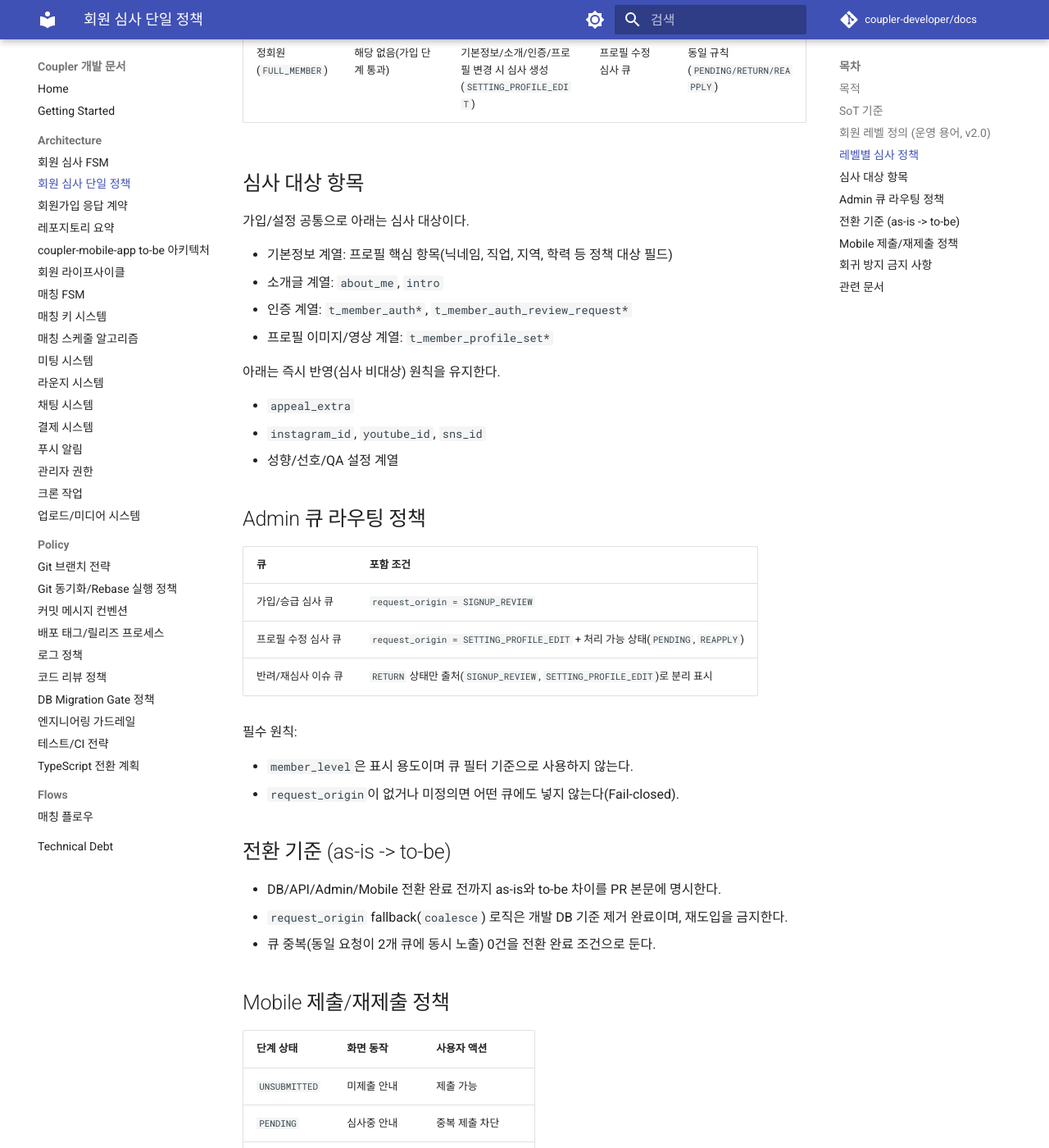
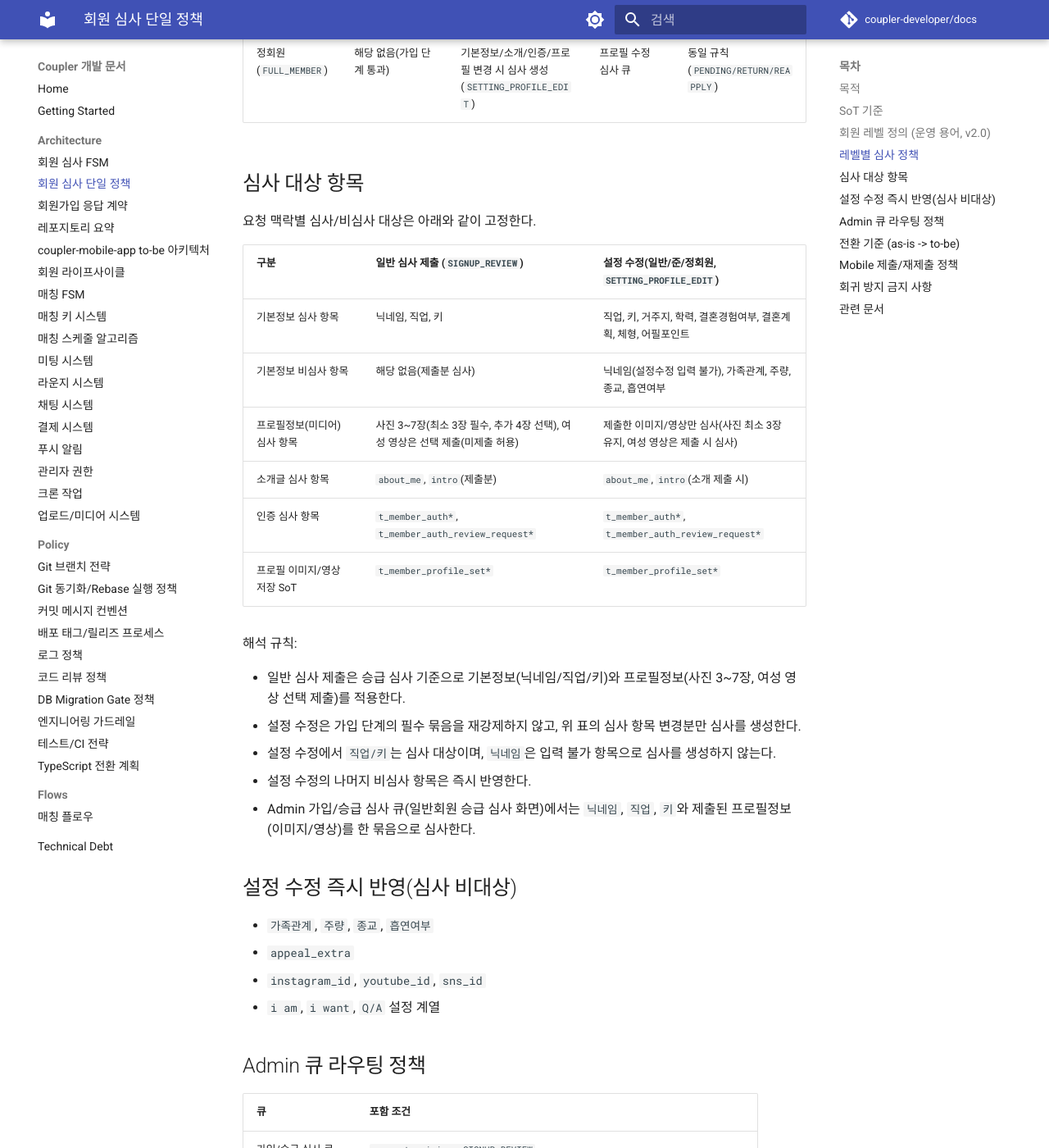
Before and after one commit to coupler-developer/docs, an MkDocs documentation site: the page built from content/architecture/member-review-policy.md, in a window 1280 px wide and 1400 px high, scrolled down 1695 px. Shown: the whole window at 82% size. Built offline with MkDocs 1.6.1 and Material for MkDocs 9.7.7, drawn with Linux system fonts in a browser that asks for light colours; comment, search, counter and statistics services are not loaded; some of the changed text lies outside the part shown.

Commit message:
docs: clarify member review policy criteria

```diff
--- a/content/architecture/member-review-policy.md
+++ b/content/architecture/member-review-policy.md
@@ -24,12 +24,12 @@
 
 가입 심사 단계에서 사용하는 레벨은 아래 4단계다.
 
-| 운영 용어 | 코드 | 기준 |
-| --- | --- | --- |
-| 회원전 | `PRE_MEMBER` | 가입 심사 단계(또는 기본정보 미승인) |
-| 일반회원 | `GENERAL_MEMBER` | 기본정보 승인 |
-| 준회원 | `SEMI_MEMBER` | 기본정보 + 필수인증 승인 |
-| 정회원 | `FULL_MEMBER` | 기본정보 + 필수인증 + 소개글 승인 |
+| 운영 용어 | 코드             | 기준                                 |
+| --------- | ---------------- | ------------------------------------ |
+| 회원전    | `PRE_MEMBER`     | 가입 심사 단계(또는 기본정보 미승인) |
+| 일반회원  | `GENERAL_MEMBER` | 기본정보 승인                        |
+| 준회원    | `SEMI_MEMBER`    | 기본정보 + 필수인증 승인             |
+| 정회원    | `FULL_MEMBER`    | 기본정보 + 필수인증 + 소개글 승인    |
 
 `SPECIAL_MEMBER`는 가입 단계 산출 레벨이 아니다.
 
@@ -39,35 +39,48 @@
 
 ## 레벨별 심사 정책
 
-| 레벨 | 가입 단계에서 심사 | 설정 수정에서 심사 | Admin 대기 큐 | Mobile 기본 동작 |
-| --- | --- | --- | --- | --- |
-| 회원전 (`PRE_MEMBER`) | 기본정보, 소개글, 필수인증 제출분 심사 | 가입 미완료 상태 수정은 `SIGNUP_REVIEW`로 유지 | 가입/승급 심사 큐 | 단계별 `PENDING/RETURN/REAPPLY` 노출, `RETURN`은 재제출 유도 |
-| 일반회원 (`GENERAL_MEMBER`) | 해당 없음(가입 단계 통과) | 심사대상 필드 수정 시 심사 생성(`SETTING_PROFILE_EDIT`) | 프로필 수정 심사 큐 | 제출 시 `PENDING`, 반려 시 `RETURN` + 재제출 |
-| 준회원 (`SEMI_MEMBER`) | 해당 없음(가입 단계 통과) | 소개글/기본정보/인증 수정 시 심사 생성(`SETTING_PROFILE_EDIT`) | 프로필 수정 심사 큐 | 동일 규칙(`PENDING/RETURN/REAPPLY`) |
-| 정회원 (`FULL_MEMBER`) | 해당 없음(가입 단계 통과) | 기본정보/소개/인증/프로필 변경 시 심사 생성(`SETTING_PROFILE_EDIT`) | 프로필 수정 심사 큐 | 동일 규칙(`PENDING/RETURN/REAPPLY`) |
+| 레벨                        | 가입 단계에서 심사                     | 설정 수정에서 심사                                                  | Admin 대기 큐       | Mobile 기본 동작                                             |
+| --------------------------- | -------------------------------------- | ------------------------------------------------------------------- | ------------------- | ------------------------------------------------------------ |
+| 회원전 (`PRE_MEMBER`)       | 기본정보, 소개글, 필수인증 제출분 심사 | 가입 미완료 상태 수정은 `SIGNUP_REVIEW`로 유지                      | 가입/승급 심사 큐   | 단계별 `PENDING/RETURN/REAPPLY` 노출, `RETURN`은 재제출 유도 |
+| 일반회원 (`GENERAL_MEMBER`) | 해당 없음(가입 단계 통과)              | 심사대상 필드 수정 시 심사 생성(`SETTING_PROFILE_EDIT`)             | 프로필 수정 심사 큐 | 제출 시 `PENDING`, 반려 시 `RETURN` + 재제출                 |
+| 준회원 (`SEMI_MEMBER`)      | 해당 없음(가입 단계 통과)              | 소개글/기본정보/인증 수정 시 심사 생성(`SETTING_PROFILE_EDIT`)      | 프로필 수정 심사 큐 | 동일 규칙(`PENDING/RETURN/REAPPLY`)                          |
+| 정회원 (`FULL_MEMBER`)      | 해당 없음(가입 단계 통과)              | 기본정보/소개/인증/프로필 변경 시 심사 생성(`SETTING_PROFILE_EDIT`) | 프로필 수정 심사 큐 | 동일 규칙(`PENDING/RETURN/REAPPLY`)                          |
 
 ## 심사 대상 항목
 
-가입/설정 공통으로 아래는 심사 대상이다.
+요청 맥락별 심사/비심사 대상은 아래와 같이 고정한다.
 
-- 기본정보 계열: 프로필 핵심 항목(닉네임, 직업, 지역, 학력 등 정책 대상 필드)
-- 소개글 계열: `about_me`, `intro`
-- 인증 계열: `t_member_auth*`, `t_member_auth_review_request*`
-- 프로필 이미지/영상 계열: `t_member_profile_set*`
+| 구분                         | 일반 심사 제출 (`SIGNUP_REVIEW`)                  | 설정 수정(일반/준/정회원, `SETTING_PROFILE_EDIT`)                |
+| ---------------------------- | ------------------------------------------------- | ---------------------------------------------------------------- |
+| 기본정보 심사 항목           | 닉네임, 직업, 키                                  | 직업, 키, 거주지, 학력, 결혼경험여부, 결혼계획, 체형, 어필포인트 |
+| 기본정보 비심사 항목         | 해당 없음(제출분 심사)                            | 닉네임(설정수정 입력 불가), 가족관계, 주량, 종교, 흡연여부       |
+| 프로필정보(미디어) 심사 항목 | 사진 3~7장(최소 3장 필수, 추가 4장 선택), 여성 영상은 선택 제출(미제출 허용) | 제출한 이미지/영상만 심사(사진 최소 3장 유지, 여성 영상은 제출 시 심사) |
+| 소개글 심사 항목             | `about_me`, `intro`(제출분)                       | `about_me`, `intro`(소개 제출 시)                                |
+| 인증 심사 항목               | `t_member_auth*`, `t_member_auth_review_request*` | `t_member_auth*`, `t_member_auth_review_request*`                |
+| 프로필 이미지/영상 저장 SoT  | `t_member_profile_set*`                           | `t_member_profile_set*`                                          |
 
-아래는 즉시 반영(심사 비대상) 원칙을 유지한다.
+해석 규칙:
 
+- 일반 심사 제출은 승급 심사 기준으로 기본정보(닉네임/직업/키)와 프로필정보(사진 3~7장, 여성 영상 선택 제출)를 적용한다.
+- 설정 수정은 가입 단계의 필수 묶음을 재강제하지 않고, 위 표의 심사 항목 변경분만 심사를 생성한다.
+- 설정 수정에서 `직업/키`는 심사 대상이며, `닉네임`은 입력 불가 항목으로 심사를 생성하지 않는다.
+- 설정 수정의 나머지 비심사 항목은 즉시 반영한다.
+- Admin 가입/승급 심사 큐(일반회원 승급 심사 화면)에서는 `닉네임`, `직업`, `키`와 제출된 프로필정보(이미지/영상)를 한 묶음으로 심사한다.
+
+## 설정 수정 즉시 반영(심사 비대상)
+
+- `가족관계`, `주량`, `종교`, `흡연여부`
 - `appeal_extra`
 - `instagram_id`, `youtube_id`, `sns_id`
-- 성향/선호/QA 설정 계열
+- `i am`, `i want`, `Q/A` 설정 계열
 
 ## Admin 큐 라우팅 정책
 
-| 큐 | 포함 조건 |
-| --- | --- |
-| 가입/승급 심사 큐 | `request_origin = SIGNUP_REVIEW` |
+| 큐                  | 포함 조건                                                                      |
+| ------------------- | ------------------------------------------------------------------------------ |
+| 가입/승급 심사 큐   | `request_origin = SIGNUP_REVIEW`                                               |
 | 프로필 수정 심사 큐 | `request_origin = SETTING_PROFILE_EDIT` + 처리 가능 상태(`PENDING`, `REAPPLY`) |
-| 반려/재심사 이슈 큐 | `RETURN` 상태만 출처(`SIGNUP_REVIEW`, `SETTING_PROFILE_EDIT`)로 분리 표시 |
+| 반려/재심사 이슈 큐 | `RETURN` 상태만 출처(`SIGNUP_REVIEW`, `SETTING_PROFILE_EDIT`)로 분리 표시      |
 
 필수 원칙:
 
@@ -82,13 +95,13 @@
 
 ## Mobile 제출/재제출 정책
 
-| 단계 상태 | 화면 동작 | 사용자 액션 |
-| --- | --- | --- |
-| `UNSUBMITTED` | 미제출 안내 | 제출 가능 |
-| `PENDING` | 심사중 안내 | 중복 제출 차단 |
-| `RETURN` | 반려 사유 표시 | 재제출 가능 |
-| `REAPPLY` | 재심사중 안내 | 추가 중복 제출 차단 |
-| `APPROVED` | 승인 상태 표시 | 다음 단계 진행 |
+| 단계 상태     | 화면 동작      | 사용자 액션         |
+| ------------- | -------------- | ------------------- |
+| `UNSUBMITTED` | 미제출 안내    | 제출 가능           |
+| `PENDING`     | 심사중 안내    | 중복 제출 차단      |
+| `RETURN`      | 반려 사유 표시 | 재제출 가능         |
+| `REAPPLY`     | 재심사중 안내  | 추가 중복 제출 차단 |
+| `APPROVED`    | 승인 상태 표시 | 다음 단계 진행      |
 
 재제출 규칙:
 
```
